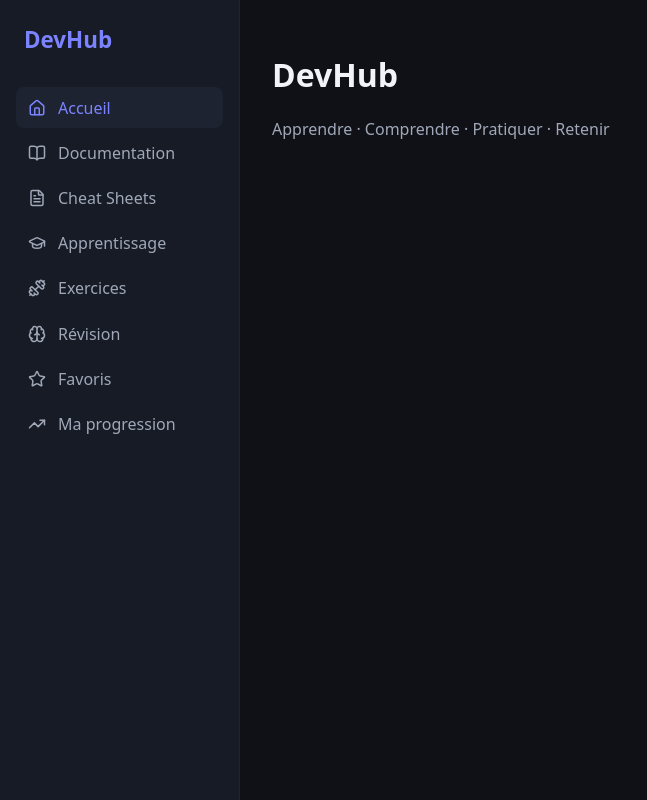
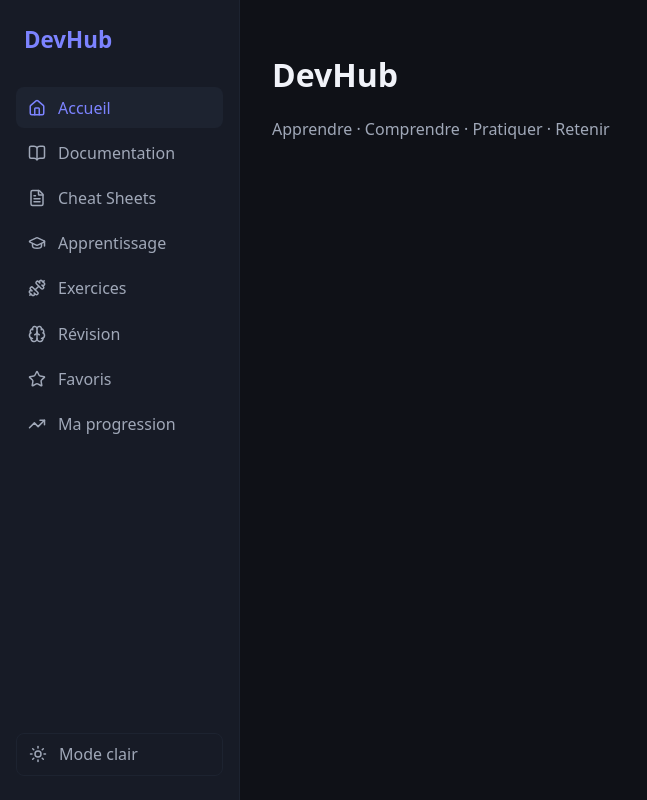
Before and after one commit to lulu8450/devhub, a React (Vite) app: page /favoris in a window 1280 px wide. Shown: the whole page, without its empty margins (0-647 px from the left). Built offline with nearby package versions, Linux system fonts and the light colour scheme.

Commit message:
Add light/dark theme toggle

```diff
--- a/src/components/layout/Layout.css
+++ b/src/components/layout/Layout.css
@@ -11,6 +11,8 @@
     position: sticky;
     top: 0;
     height: 100vh;
+    display: flex;
+    flex-direction: column;
 }
 
 .logo {
@@ -46,3 +48,25 @@
     flex: 1;
     min-width: 0;
 }
+
+.sidebar nav {
+    flex: 1;
+}
+
+.theme-toggle {
+    display: flex;
+    align-items: center;
+    gap: 0.75rem;
+    padding: 0.6rem 0.75rem;
+    border: 1px solid var(--card);
+    border-radius: 8px;
+    background: transparent;
+    color: var(--text-2);
+    cursor: pointer;
+    font: inherit;
+}
+
+.theme-toggle:hover {
+    background: var(--card);
+    color: var(--text);
+}
--- a/src/components/layout/Sidebar.jsx
+++ b/src/components/layout/Sidebar.jsx
@@ -1,8 +1,9 @@
 import { NavLink } from 'react-router-dom'
 import {
     Home, BookOpen, FileText, GraduationCap,
-    Dumbbell, Brain, Star, TrendingUp,
+    Dumbbell, Brain, Star, TrendingUp, Sun, Moon,
 } from 'lucide-react'
+import useTheme from '../../hooks/useTheme.js'
 
 const links = [
     { to: '/', label: 'Accueil', icon: Home },
@@ -16,6 +17,8 @@ const links = [
 ]
 
 export default function Sidebar() {
+    const { theme, toggle } = useTheme()
+
     return (
         <aside className="sidebar">
             <div className="logo">DevHub</div>
@@ -27,6 +30,10 @@ export default function Sidebar() {
                     </NavLink>
                 ))}
             </nav>
+            <button className="theme-toggle" onClick={toggle}>
+                {theme === 'dark' ? <Sun size={18} /> : <Moon size={18} />}
+                <span>{theme === 'dark' ? 'Mode clair' : 'Mode sombre'}</span>
+            </button>
         </aside>
     )
 }
--- /dev/null
+++ b/src/hooks/useTheme.js
@@ -0,0 +1,16 @@
+import { useEffect, useState } from 'react'
+
+export default function useTheme() {
+    const [theme, setTheme] = useState(
+        () => localStorage.getItem('devhub-theme') || 'dark'
+    )
+
+    useEffect(() => {
+        document.documentElement.setAttribute('data-theme', theme)
+        localStorage.setItem('devhub-theme', theme)
+    }, [theme])
+
+    const toggle = () => setTheme((t) => (t === 'dark' ? 'light' : 'dark'))
+
+    return { theme, toggle }
+}
```
